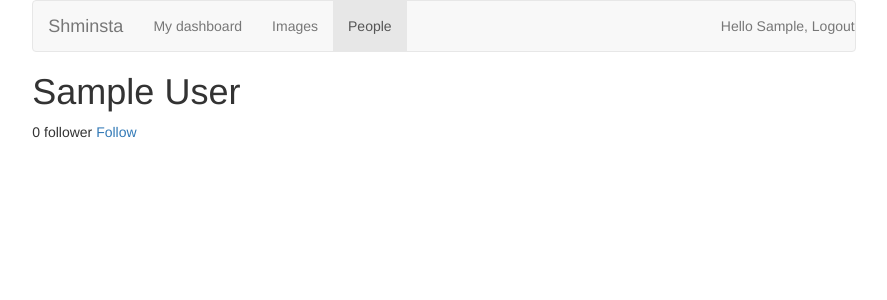
After one commit to rewenset/shminsta, a Django app: a page that uses shminsta/account/templates/base.html in a window 1280 px wide. The commit adds this page. Shown: the top 300 px of the page, without its empty margins (196-1083 px from the left). Run offline with Django 3.2, Linux system fonts and the light colour scheme; the visitor is signed in with stand-in values (Sample User, id 1); data comes from the database, SQL or seed files in the repository; data that the repository does not hold is empty; some libraries are stand-ins or nearby versions.

Commit message:
Added a follower system

```diff
--- /dev/null
+++ b/shminsta/account/templates/account/user/detail.html
@@ -0,0 +1,76 @@
+{% extends "base.html" %}
+{% load thumbnail %}
+
+{% block title %}{{ user.get_full_name }}{% endblock %}
+
+{% block content %}
+    <h1>{{ user.get_full_name }}</h1>
+
+    <div class="profile-info">
+        {% thumbnail user.profile.photo "180x180" crop="100%" as im %}
+            <img src="{{ im.url }}" class="user-detail">
+        {% endthumbnail %}
+    </div>
+
+    {% with total_followers=user.followers.count %}
+        <span class="count">
+            <span class="total">{{ total_followers }}</span>
+            follower{{ total_followes|pluralize }}
+        </span>
+
+        <a href="#"
+           data-id="{{ user.id }}"
+           data-action="{% if request.user in user.followers.all %}un{% endif %}follow"
+           class="follow button">
+
+            {% if request.user not in user.followers.all %}
+                Follow
+            {% else %}
+                Unfollow
+            {% endif %}
+
+        </a>
+
+        <div id="image-list" class="image-container">
+            {% include "images/image/list_ajax.html" with images=user.images_created.all %}
+        </div>
+    {% endwith %}
+
+{% endblock %}
+
+{% block domready %}
+
+    $('a.follow').click(function(e) {
+        e.preventDefault();
+        $.post(
+            '{% url "user_follow" %}',
+
+            {
+                id: $(this).data('id'),
+                action: $(this).data('action')
+            },
+
+            function(data) {
+                if(data['status'] == 'ok') {
+                    var previous_action = $('a.follow').data('action');
+                    var previous_follow = parseInt($('span.count .total').text());
+
+                    if (previous_action == 'follow') {
+
+                        $('a.follow').data('action', 'unfollow');
+                        $('a.follow').text('Unfollow');
+                        $('span.count .total').text(previous_follow + 1);
+
+                    } else {
+
+                        $('a.follow').data('action', 'follow');
+                        $('a.follow').text('Follow');
+                        $('span.count .total').text(previous_follow - 1);
+
+                    }
+                }
+            }
+        )
+    });
+
+{% endblock %}
--- a/shminsta/account/templates/base.html
+++ b/shminsta/account/templates/base.html
@@ -22,7 +22,7 @@
                     <a href="{% url "images:list" %}">Images</a>
                 </li>
                 <li {% if section == "people" %} class="active" {% endif %}>
-                    <a href="#">People</a>
+                    <a href="{% url "user_list" %}">People</a>
                 </li>
             </ul>
         {% endif %}
--- a/shminsta/account/urls.py
+++ b/shminsta/account/urls.py
@@ -53,4 +53,16 @@ urlpatterns = [
     url(r'^password-reset/complete/$',
         'django.contrib.auth.views.password_reset_complete',
         name='password_reset_complete'),
+
+    url(r'^users/$',
+        views.user_list,
+        name='user_list'),
+
+    url(r'^user/follow/$',
+        views.user_follow,
+        name='user_follow'),
+
+    url(r'^users/(?P<username>[-\w]+)/$',
+        views.user_detail,
+        name='user_detail'),
 ]
--- a/shminsta/account/views.py
+++ b/shminsta/account/views.py
@@ -1,11 +1,14 @@
-from django.shortcuts import render
-from django.http import HttpResponse
+from django.shortcuts import render, get_object_or_404
+from django.http import HttpResponse, JsonResponse
 from django.contrib.auth import authenticate, login
 from django.contrib.auth.decorators import login_required
+from django.contrib.auth.models import User
 from django.contrib import messages
 from django.core.exceptions import ObjectDoesNotExist
+from django.views.decorators.http import require_POST
 
-from .models import Profile
+from common.decorators import ajax_required
+from .models import Profile, Contact
 from .forms import LoginForm, UserRegistrationForm, UserEditForm, ProfileEditForm
 
 
@@ -16,7 +19,7 @@ def register(request):
             new_user = user_form.save(commit=False)
             new_user.set_password(user_form.cleaned_data['password'])
             new_user.save()
-            profile = Profile.objects.create(user=new_user) # create an empty profile associated with new user
+            profile = Profile.objects.create(user=new_user)  # create an empty profile associated with new user
             return render(request,
                           'account/register_done.html',
                           {'new_user': new_user})
@@ -81,3 +84,53 @@ def edit(request):
                   'account/edit.html',
                   {'user_form': user_form,
                    'profile_form': profile_form})
+
+
+@login_required
+def user_list(request):
+    users = User.objects.filter(is_active=True)
+    return render(request,
+                  'account/user/list.html',
+                  {'section': 'people',
+                   'users': users})
+
+
+@login_required
+def user_detail(request, username):
+    user = get_object_or_404(User,
+                             username=username,
+                             is_active=True)
+    return render(request,
+                  'account/user/detail.html',
+                  {'section': 'people',
+                   'user': user})
+
+
+@ajax_required
+@require_POST
+@login_required
+def user_follow(request):
+    user_id = request.POST.get('id')
+    action = request.POST.get('action')
+
+    if user_id and action:
+        try:
+            user = User.objects.get(id=user_id)
+
+            if action == 'follow':
+                Contact.objects.get_or_create(
+                    user_from=request.user,
+                    user_to=user
+                )
+            else:
+                Contact.objects.filter(
+                    user_from=request.user,
+                    user_to=user
+                )
+
+            return  JsonResponse({'status': 'ok'})
+
+        except User.DoesNotExist:
+            return JsonResponse({'status': 'ko'})
+
+    return JsonResponse({'status': 'ko'})
--- a/shminsta/shminsta/settings.py
+++ b/shminsta/shminsta/settings.py
@@ -132,3 +132,8 @@ SOCIAL_AUTH_TWITTER_SECRET = 'euJgc........7iKwWp'  # Twitter Consumer Secret
 SOCIAL_AUTH_GOOGLE_OAUTH2_KEY = '211380........k' \
                                 '.apps.googleusercontent.com' # Google Consumer Key
 SOCIAL_AUTH_GOOGLE_OAUTH2_SECRET = 'V........9' # Google Consumer Secret
+
+ABSOLUTE_URL_OVERRIDES = {
+    'auth.user': lambda u: reverse_lazy('user_detail',
+                                        args=[u.username])
+}
```
Also changed, not shown: shminsta/account/models.py (+21 -0 lines), shminsta/account/templates/account/user/list.html (added, +26 -0 lines), shminsta/account/migrations/0002_contact.py (added).
